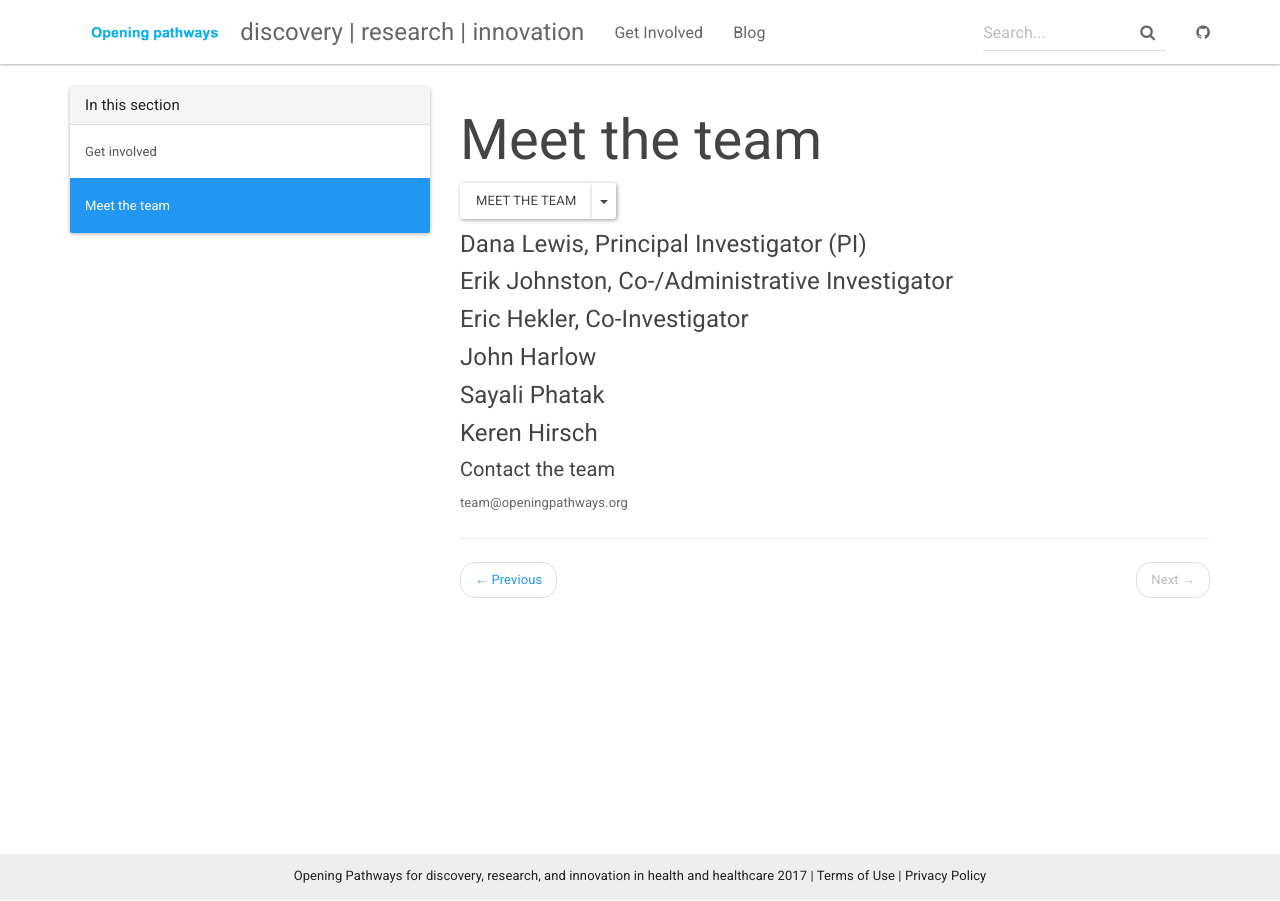
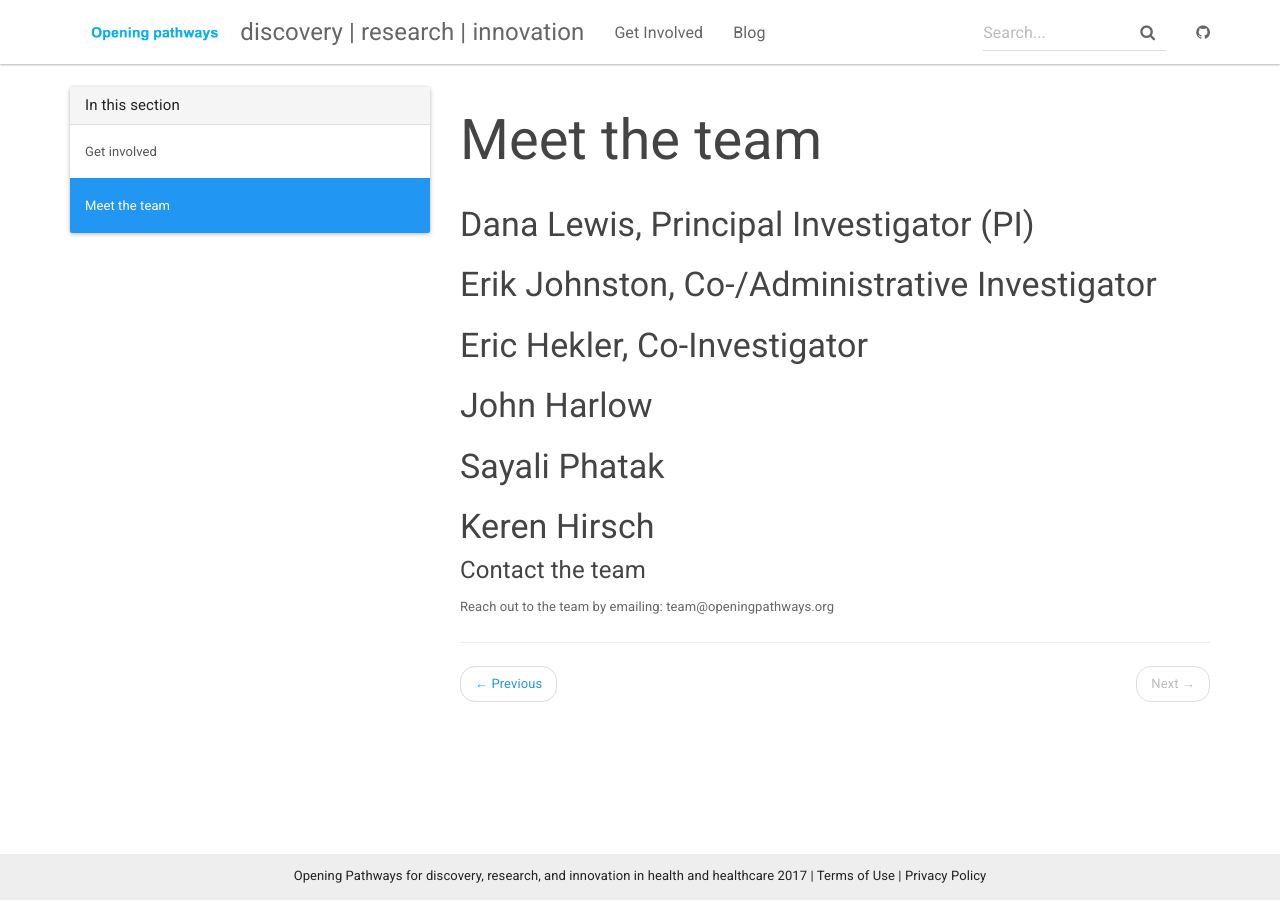
Before and after one commit to danamlewis/Testrepo2, a Jekyll site: the page built from _docs/meet-the-team.md, in a window 1280 px wide. Built offline with Jekyll 4.4.1, drawn with Linux system fonts in a browser that asks for light colours; nearby versions of some CDN libraries.

Commit message:
Update meet-the-team.md

```diff
--- a/_docs/meet-the-team.md
+++ b/_docs/meet-the-team.md
@@ -3,34 +3,18 @@ title: Meet the team
 permalink: /docs/meet-the-team/
 ---
 
-<div class="btn-group">
-  <a href="#" class="btn btn-default">Meet the team</a>
-  <a href="#" class="btn btn-default dropdown-toggle" data-toggle="dropdown"><span class="caret"></span></a>
-  <ul class="dropdown-menu">
-    <li><a href="#### Dana Lewis, Principal Investigator (PI)">Dana Lewis, Principal Investigator</a></li>
-    <li><a href="#">Erik Johnston, Co-/Administrative Investigator</a></li>
-    <li><a href="#">Eric Hekler, Co-Investigator</a></li>
-    <li><a href="#">John Harlow</a></li>
-    <li><a href="#">Sayali Phatak</a></li>
-    <li><a href="#">Keren Hirsch</a></li>
-    <li class="divider"></li>
-    <li><a href="#">Contact the team</a></li>
-  </ul>
-</div>
+### Dana Lewis, Principal Investigator (PI)
 
+### Erik Johnston, Co-/Administrative Investigator
 
-#### Dana Lewis, Principal Investigator (PI)
+### Eric Hekler, Co-Investigator
 
-#### Erik Johnston, Co-/Administrative Investigator
+### John Harlow
 
-#### Eric Hekler, Co-Investigator
+### Sayali Phatak
 
-#### John Harlow
+### Keren Hirsch
 
-#### Sayali Phatak
+#### Contact the team
 
-#### Keren Hirsch
-
-##### Contact the team
-
-team@openingpathways.org
+Reach out to the team by emailing: team@openingpathways.org
```
